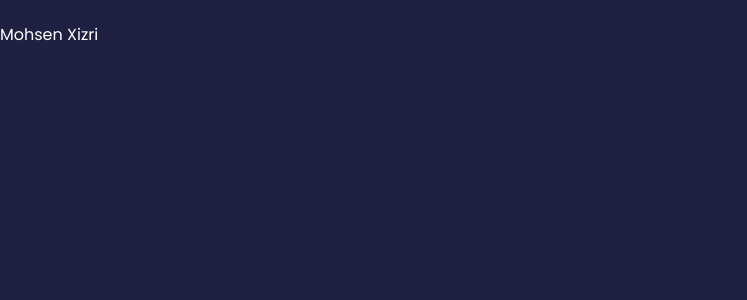
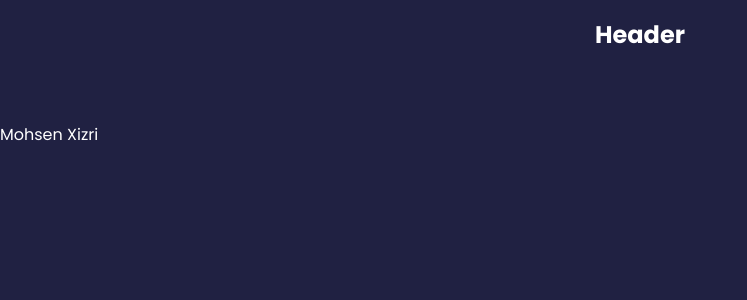
Before and after one commit to MohsenKhezri92/feedback-app-Contex, a React (Create React App) app: page / in a window 1280 px wide. Shown: the top 300 px of the page, without its empty margins (0-747 px from the left). Built offline with nearby package versions, Linux system fonts and the light colour scheme.

Commit message:
add a component

```diff
--- a/src/App.js
+++ b/src/App.js
@@ -1,11 +1,16 @@
+import Header from "./components/Header";
+
 function App() {
   const Name = "Mohsen";
 
   return (
-    <div className="App">
-      <header className="App-header">Mohsen Xizri</header>
-      <body></body>
-    </div>
+    <>
+      <Header />
+      <div className="App">
+        <header className="App-header">Mohsen Xizri</header>
+        <body></body>
+      </div>
+    </>
   );
 }
 
--- /dev/null
+++ b/src/components/Header.jsx
@@ -0,0 +1,13 @@
+import React from 'react'
+
+function Header() {
+  return (
+    <header>
+      <div className='container'>
+        <h2>Header</h2>
+      </div>
+    </header>
+  )
+}
+
+export default Header
```
